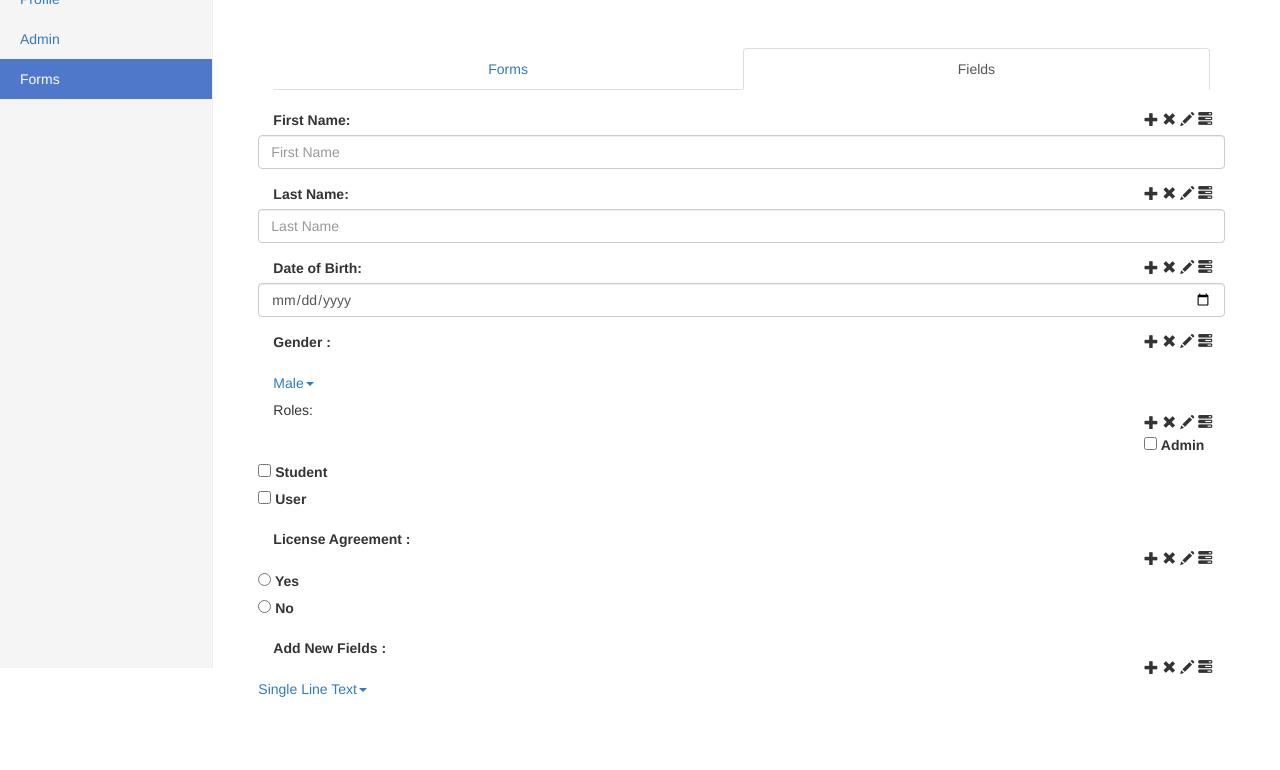
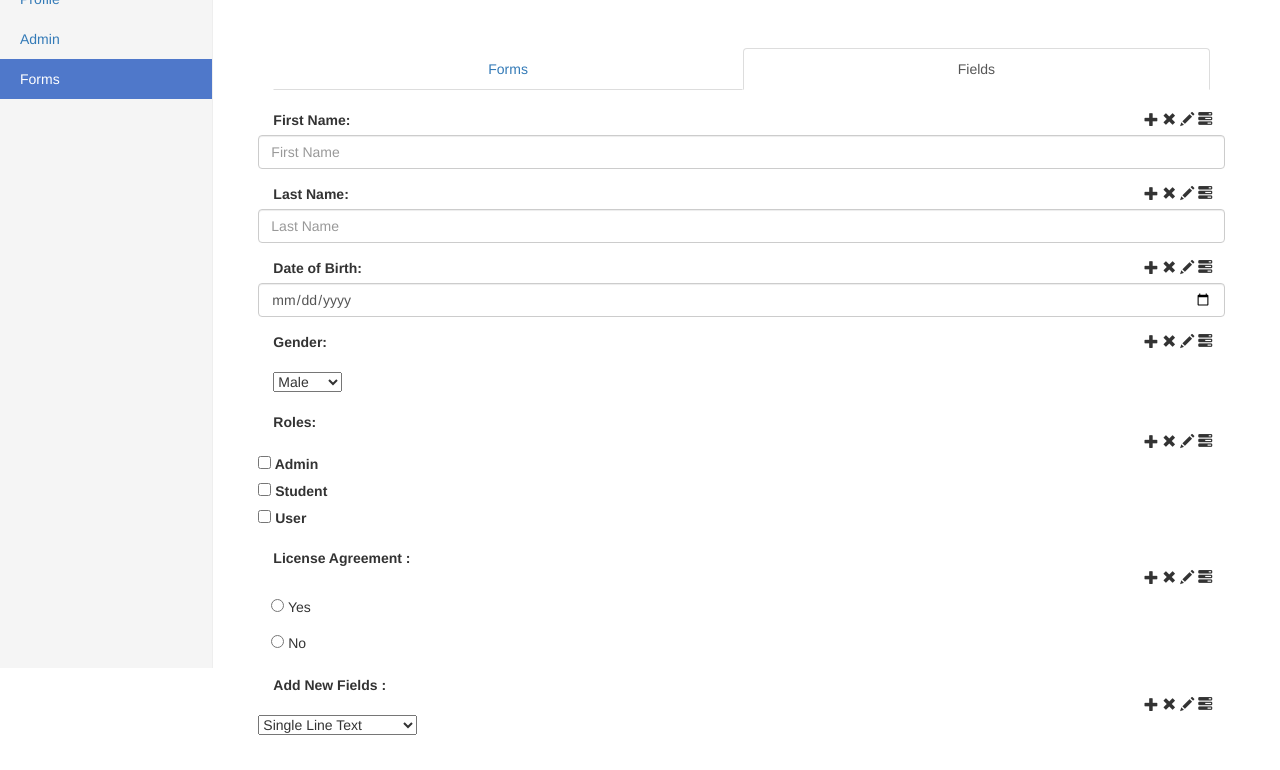
Before and after one commit to prinahar/WebDevSpring2016, a website: page public/assignment/form-fields.html in a window 1280 px wide. Shown: the part 132-902 px from the top of the page. Before the commit the page ends 866 px from the top, so only its background shows below. Drawn offline with nearby package versions, Linux system fonts and the light colour scheme.

Commit message:
Form Maker v1.6 Modified dropdown by adding select tag Added js required for bootstrap in all pages

```diff
--- a/public/assignment/admin.html
+++ b/public/assignment/admin.html
@@ -22,8 +22,8 @@
             <ul class="nav navbar-nav navbar-right">
                 <li><a href="register.html">Register</a></li>
                 <li><a href="login.html">Login</a></li>
-                <li><a href="username.html">Username</a></li>
-                <li><a href="logout.html">Logout</a></li>
+                <li><a href="profile.html">Username</a></li>
+                <li><a href="home.html">Logout</a></li>
             </ul>
         </div>
     </div>
@@ -126,5 +126,7 @@
 ==================================================
 Placed at the end of the document so the pages load faster -->
 <script src="https://ajax.googleapis.com/ajax/libs/jquery/1.11.3/jquery.min.js"></script>
+<script src="https://maxcdn.bootstrapcdn.com/bootstrap/3.3.6/js/bootstrap.min.js"></script>
+
 </body>
 </html>
--- a/public/assignment/form-fields.html
+++ b/public/assignment/form-fields.html
@@ -22,8 +22,8 @@
             <ul class="nav navbar-nav navbar-right">
                 <li><a href="register.html">Register</a></li>
                 <li><a href="login.html">Login</a></li>
-                <li><a href="username.html">Username</a></li>
-                <li><a href="logout.html">Logout</a></li>
+                <li><a href="profile.html">Username</a></li>
+                <li><a href="home.html">Logout</a></li>
             </ul>
         </div>
     </div>
@@ -74,22 +74,21 @@
                             <input id="dateOfBirth" class="form-control" type="date" placeholder="Select a Date"/>
                         </div>
                         <div class="form-group">
-                            <label class="col-xs-11">Gender :</label>
+                            <label class="col-xs-11">Gender:</label>
                             <span class="glyphicon glyphicon-plus"></span>
                             <span class="glyphicon glyphicon-remove"></span>
                             <span class="glyphicon glyphicon-pencil"></span>
                             <span class="glyphicon glyphicon-tasks"></span>
                         </div>
-                        <div class="btn-group dropdown">
-                            <a class="dropdown-toggle" data-toggle="dropdown" href="#" role="button" aria-haspopup="true" aria-expanded="false">
-                                Male<span class="caret"></span>
-                            </a>
-                            <ul class="dropdown-menu">
-                                <li><a href="#">Female</a></li>
-                            </ul>
-                        </div>
+                        <div>
+                            <select name="select">
+                                <option value="male" selected> Male </option>
+                                <option value="female">Female</option>
+                            </select>
+                        </div><br>
+
                         <div class="form-group">
-                        <label class="col-xs-11"><h5>Roles:</h5></label><br>
+                            <label class="col-xs-11">Roles:</label><br>
                             <span class="glyphicon glyphicon-plus"></span>
                             <span class="glyphicon glyphicon-remove"></span>
                             <span class="glyphicon glyphicon-pencil"></span>
@@ -104,8 +103,14 @@
                             <span class="glyphicon glyphicon-remove"></span>
                             <span class="glyphicon glyphicon-pencil"></span>
                             <span class="glyphicon glyphicon-tasks"></span><br>
-                        <label><input type="radio"> Yes</label><br>
-                        <label><input type="radio"> No</label><br>
+                            <label class="btn **active**">
+                                <input type="radio" value="Yes">
+                                   Yes
+                            </label><br>
+                            <label class="btn">
+                                 <input type="radio" value="No">
+                                    No
+                            </label><br>
                         </div>
                         <div class="form-group">
                             <label  class="col-xs-11">Add New Fields :</label><br>
@@ -113,18 +118,15 @@
                              <span class="glyphicon glyphicon-remove"></span>
                             <span class="glyphicon glyphicon-pencil"></span>
                             <span class="glyphicon glyphicon-tasks"></span><br>
-                        <div class="btn-group dropdown">
-                            <a class="dropdown-toggle" data-toggle="dropdown" href="#" role="button" aria-haspopup="true" aria-expanded="false">
-                            Single Line Text<span class="caret"></span>
-                            </a>
-                            <ul class="dropdown-menu">
-                                <li><a href="#">Date</a></li>
-                                <li><a href="#">Dropdown</a></li>
-                                <li><a href="#">Checkboxes</a></li>
-                                <li><a href="#">Radio Buttons</a></li>
-                                <li><a href="#">Paragraph Text Fields</a></li>
-                            </ul>
-                        </div>
+
+                            <select name="select">
+                                <option value="singleline" selected> Single Line Text </option>
+                                <option value="date"> Date </option>
+                                <option value="dropdown"> Dropdown </option>
+                                <option value="checkboxes"> Checkboxes </option>
+                                <option value="radio"> Radio Buttons </option>
+                                <option value="paratext"> Paragraph Text Fields </option>
+                            </select>
                         </div>
                     </form>
                 </div>
@@ -137,5 +139,7 @@
 ==================================================
 Placed at the end of the document so the pages load faster -->
 <script src="https://ajax.googleapis.com/ajax/libs/jquery/1.11.3/jquery.min.js"></script>
+<script src="https://maxcdn.bootstrapcdn.com/bootstrap/3.3.6/js/bootstrap.min.js"></script>
+
 </body>
 </html>
```
Also changed, not shown: public/assignment/forms.html (+4 -2 lines), public/assignment/home.html (+4 -2 lines), public/assignment/login.html (+4 -3 lines), public/assignment/profile.html (+5 -3 lines), public/assignment/register.html (+6 -4 lines). Lines whose indentation alone changed are shown as unchanged.
